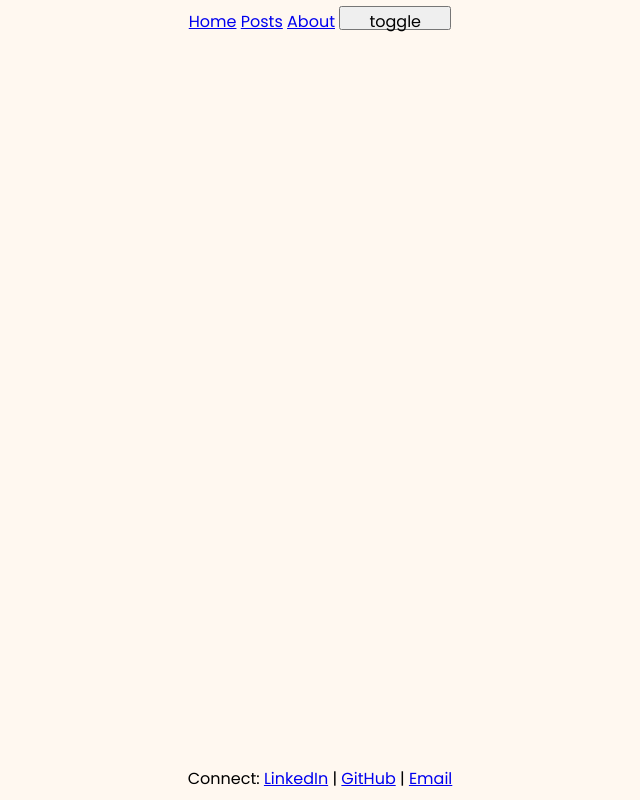
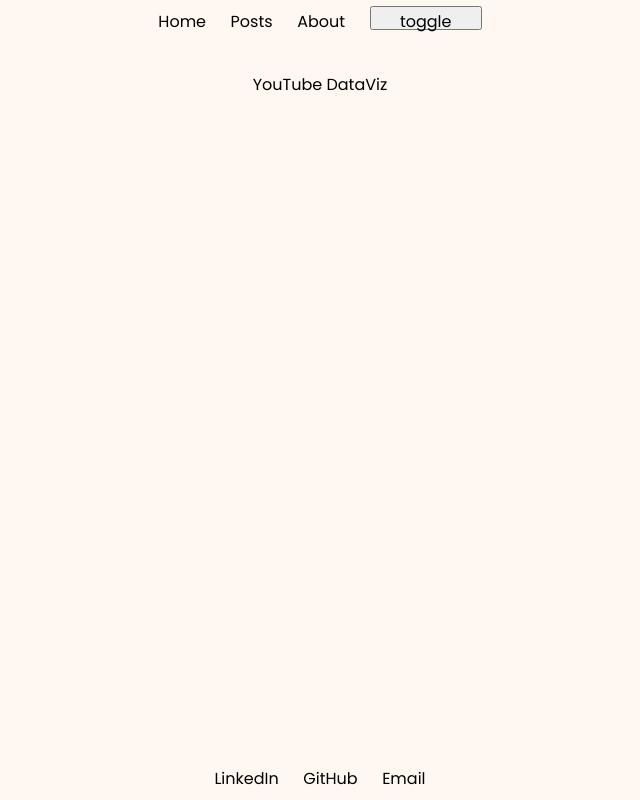
Before and after one commit to sahme73/personal-website, a SvelteKit app: page /posts in a window 1280 px wide. Shown: the whole page, without its empty margins (320-960 px from the left). Built offline with nearby package versions, Linux system fonts and the light colour scheme.

Commit message:
Some menu updates and added a link to a project in posts.

```diff
--- a/src/routes/+layout.svelte
+++ b/src/routes/+layout.svelte
@@ -38,9 +38,9 @@
 
 <header style="--theme-color: {color}; --font-color: {font_color};">
     <nav class="center-text">
-        <a href="/">Home</a>
-        <a href="/posts">Posts</a>
-        <a href="/about">About</a>
+        <a href="/" class="menu" style="color: {font_color};">Home &emsp;</a>
+        <a href="/posts" class="menu" style="color: {font_color};">Posts &emsp;</a>
+        <a href="/about" class="menu" style="color: {font_color};">About &emsp;</a>
 
         <button class="btn-scaling" on:click={toggle}>
             toggle
@@ -52,9 +52,9 @@
 
 <footer class="bottom" style="--theme-color: {color}; --font-color: {font_color};">
     <p class="center-text">
-        Connect: <a href="https://www.linkedin.com/in/safeer-ahmed-uiuc/" target="_blank" rel="noopener noreferrer">LinkedIn</a>
-         | <a href="https://www.github.com/sahme73/" target="_blank" rel="noopener noreferrer">GitHub</a>
-         | <a href="mailto:sahme73@illinois.edu" target="_blank" rel="noopener noreferrer">Email</a>
+        <a href="https://www.linkedin.com/in/safeer-ahmed-uiuc/" target="_blank" rel="noopener noreferrer" class="menu" style="color: {font_color};">LinkedIn &emsp;</a>
+        <a href="https://www.github.com/sahme73/" target="_blank" rel="noopener noreferrer" class="menu" style="color: {font_color};">GitHub &emsp;</a>
+        <a href="mailto:sahme73@illinois.edu" target="_blank" rel="noopener noreferrer" class="menu" style="color: {font_color};">Email</a>
     </p>
 </footer>
 
@@ -63,6 +63,14 @@
         --temp0: #FFF8F0;
         --temp1: #202022;
         --theme-color0: {color};
+    }
+    .menu {
+        text-decoration: none;
+        opacity: 1.0;
+        transition: 0.3s;
+    }
+    .menu:hover {
+        opacity: 0.6;
     }
     .bottom {
         position: fixed;
--- a/src/routes/posts/+page.svelte
+++ b/src/routes/posts/+page.svelte
@@ -1,17 +1,39 @@
-<script>
+<script lang=ts>
     export const prerender = true;
 
-    import { background } from '../store';
+    import { light_mode, dark_mode, background } from '../store';
 
     let color = 'black';
     background.subscribe(value => {
         color = value;
     });
+
+    let light = false;
+    let dark = false;
+
+    light_mode.subscribe(value => {
+        light = value;
+    });
+    dark_mode.subscribe(value => {
+        dark = value;
+    });
+    $: font_color = '';
+    $: {
+        if (light) {
+            font_color = 'black';
+        } else if (dark) {
+            font_color = 'white';
+        }
+    }
 </script>
 
 <head>
     <title>safeer.tech | posts</title>
 </head>
+
+<section class="front" style="--font-color: {font_color};">
+    <a href="https://youtube-dataviz.vercel.app/" target="_blank" rel="noopener noreferrer" class="obj" style="color: {font_color};">YouTube DataViz</a>
+</section>
 
 <section class="stretch">
     <div class="bg" style="--theme-color: {color}" />
@@ -19,7 +41,22 @@
 
 <style>
     /* Styles will be moved to a library managed by sass in future patches. */
+    .obj {
+        text-decoration: none;
+        opacity: 1.0;
+        transition: 0.3s;
+    }
+    .obj:hover {
+        opacity: 0.6;
+    }
+    .front {
+        position: relative;
+        top: 64px;
+        z-index: 1000;
 
+        text-align: center;
+        color: var(--font-color);
+    }
     .stretch {
         margin-left: -8px;
         margin-right: -8px;
```
